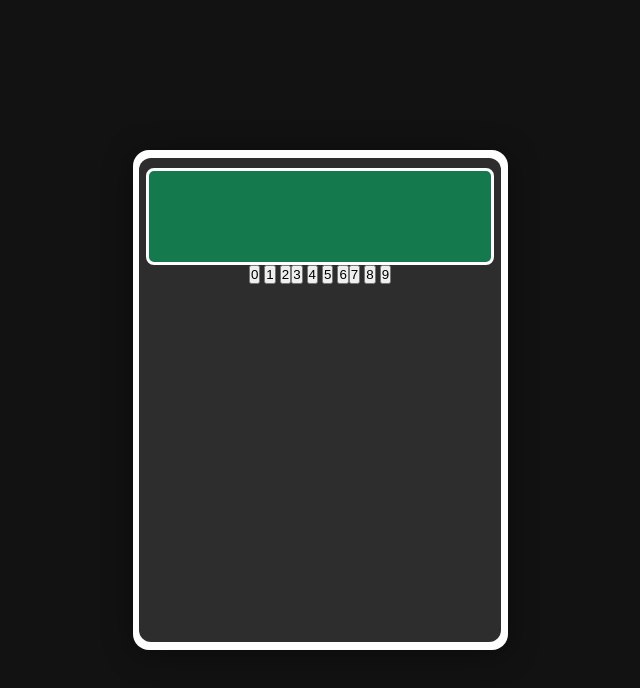
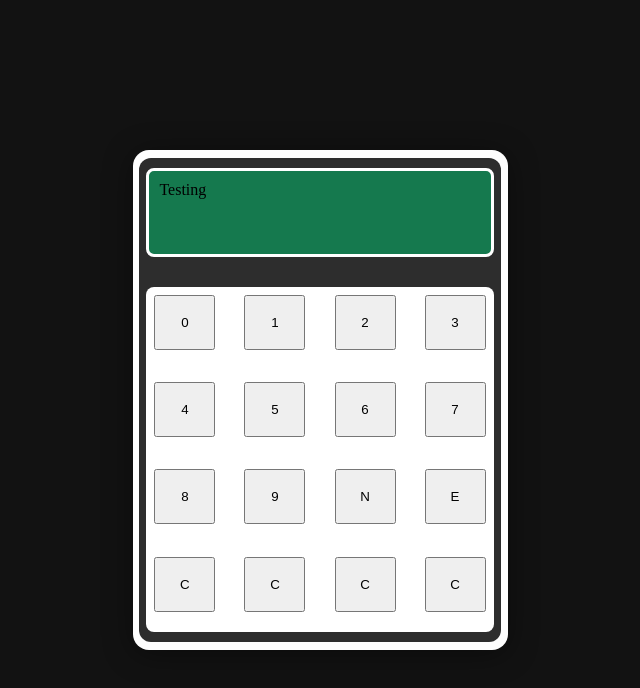
Before and after one commit to EmpyreanBreaker/calculator, a plain HTML site: page index.html in a window 1280 px wide. Shown: the whole page, without its empty margins (320-960 px from the left). Drawn offline with Linux system fonts and the light colour scheme.

Commit message:
feat: add styling options for calculator
- Include styling for keypad
- Include styling for buttons
- Removed extra div for margin control

```diff
--- a/index.html
+++ b/index.html
@@ -13,16 +13,25 @@
     <div class="calculator__outer">
         <div class="calculator__inner">
             <div class="calculator__screen">
+                <p>Testing</p>
             </div>
             <div class="calculator__keypad">
-                <button class="calculator__input">0</button>
-                <button class="calculator__input">1</button>
-                <button class="calculator__input">2</button><button class="calculator__input">3</button>
-                <button class="calculator__input">4</button>
-                <button class="calculator__input">5</button>
-                <button class="calculator__input">6</button><button class="calculator__input">7</button>
-                <button class="calculator__input">8</button>
-                <button class="calculator__input">9</button>
+                <button class="calculator__digits">0</button>
+                <button class="calculator__digits">1</button>
+                <button class="calculator__digits">2</button>
+                <button class="calculator__digits">3</button>
+                <button class="calculator__digits">4</button>
+                <button class="calculator__digits">5</button>
+                <button class="calculator__digits">6</button>
+                <button class="calculator__digits">7</button>
+                <button class="calculator__digits">8</button>
+                <button class="calculator__digits">9</button>
+                <button class="calculator__digits">N</button>
+                <button class="calculator__digits">E</button>
+                <button class="calculator__operators">C</button>
+                <button class="calculator__operators">C</button>
+                <button class="calculator__operators">C</button>
+                <button class="calculator__operators">C</button>
             </div>
         </div>
     </div>
--- a/style.css
+++ b/style.css
@@ -45,4 +45,29 @@ body {
     margin-top: 10px;
     background-color: rgb(21, 121, 78);
     border: 3px solid rgb(255, 255, 255);
+    padding: 10px;
+    margin-bottom: 20px;
 }
+
+.calculator__keypad {
+    display: flex;
+    flex-wrap: wrap;
+    justify-content: space-between;
+    padding: 8px;
+    margin: 10px;
+    border-radius: 8px;
+    background-color: white;
+    width: 96%;
+    height: 80%;
+    gap: 20px;
+}
+
+.calculator__digits {
+    width: 61px;
+    height: 55px;
+}
+
+.calculator__operators {
+    width: 61px;
+    height: 55px;
+}
```
